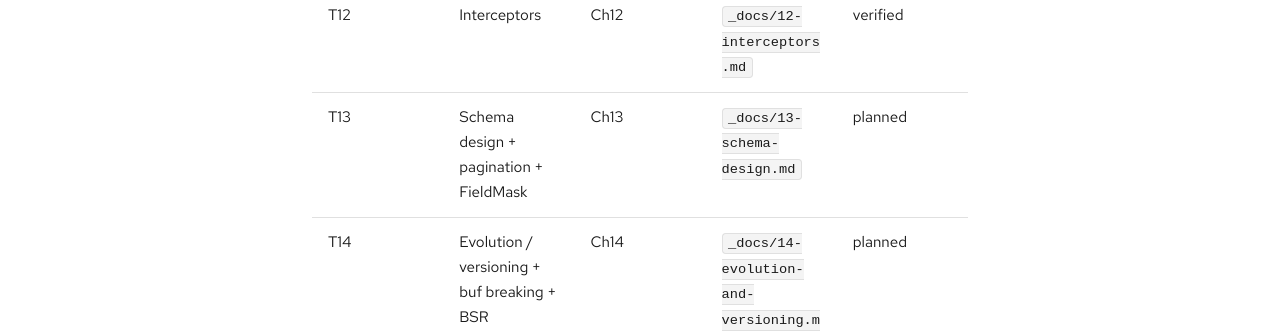
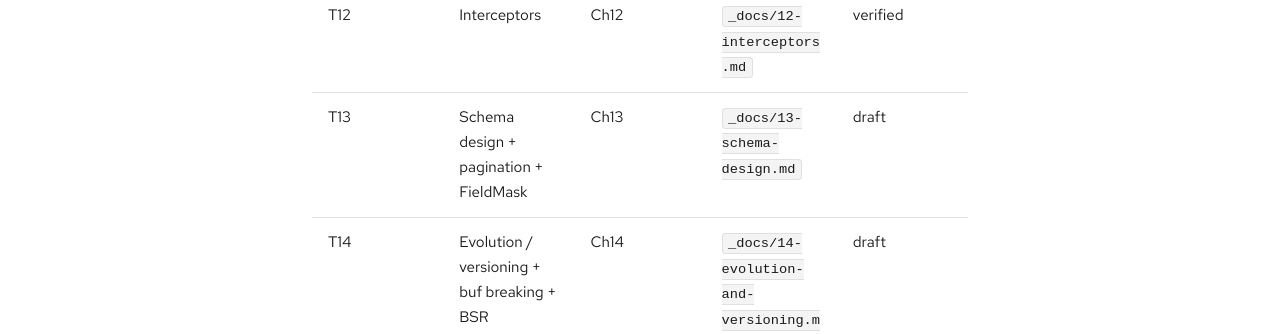
Before and after one commit to patterncatalyst/api-patterns-and-practices-grpc, a Jekyll site: the page built from _plans/coverage-matrix.md, in a window 1280 px wide and 900 px high, scrolled down 1972 px. Shown: the part 153-487 px from the top of the window. Built offline with Jekyll 4.4.1, drawn with Linux system fonts in a browser that asks for light colours; some web fonts are replaced; some of the changed text lies outside the part shown.

Commit message:
docs(r05): flip Ch13/Ch14 coverage to draft; list examples + figures
- coverage-matrix: Ch13 + Ch14 planned -> draft (both chapters written,
  examples green locally; -> verified after CI).
- _example_pages/index.md: add 13-schema-design (both stacks) and 14-evolution
  (buf tooling) rows.
- r05 plan: list the final Ch13/Ch14 figure sets.

```diff
--- a/_plans/coverage-matrix.md
+++ b/_plans/coverage-matrix.md
@@ -30,8 +30,8 @@ while still guaranteeing no mapped-and-claimed chapter silently disappears.
 | T10 | Deadlines / timeouts / cancellation | Ch10 | `_docs/10-deadlines-cancellation.md` | verified |
 | T11 | Error handling + rich error model + retries | Ch11 | `_docs/11-error-handling.md` | verified |
 | T12 | Interceptors | Ch12 | `_docs/12-interceptors.md` | verified |
-| T13 | Schema design + pagination + FieldMask | Ch13 | `_docs/13-schema-design.md` | planned |
-| T14 | Evolution / versioning + buf breaking + BSR | Ch14 | `_docs/14-evolution-and-versioning.md` | planned |
+| T13 | Schema design + pagination + FieldMask | Ch13 | `_docs/13-schema-design.md` | draft |
+| T14 | Evolution / versioning + buf breaking + BSR | Ch14 | `_docs/14-evolution-and-versioning.md` | draft |
 | T15 | Backend I/O concurrency | Ch15 | `_docs/15-backend-io-concurrency.md` | planned |
 | T16 | Async / long-running jobs | Ch16 | `_docs/16-async-long-running-jobs.md` | planned |
 | T17 | Streaming at scale + flow control / backpressure | Ch17 | `_docs/17-streaming-at-scale.md` | planned |
@@ -71,8 +71,8 @@ while still guaranteeing no mapped-and-claimed chapter silently disappears.
 | 10 | `_docs/10-deadlines-cancellation.md` | Part 4 | verified |
 | 11 | `_docs/11-error-handling.md` | Part 4 | verified |
 | 12 | `_docs/12-interceptors.md` | Part 4 | verified |
-| 13 | `_docs/13-schema-design.md` | Part 5 | planned |
-| 14 | `_docs/14-evolution-and-versioning.md` | Part 5 | planned |
+| 13 | `_docs/13-schema-design.md` | Part 5 | draft |
+| 14 | `_docs/14-evolution-and-versioning.md` | Part 5 | draft |
 | 15 | `_docs/15-backend-io-concurrency.md` | Part 6 | planned |
 | 16 | `_docs/16-async-long-running-jobs.md` | Part 6 | planned |
 | 17 | `_docs/17-streaming-at-scale.md` | Part 7 | planned |
```
Also changed, not shown: _example_pages/index.md (+2 -0 lines), _plans/r05-execution-plan.md (+1 -1 lines).
